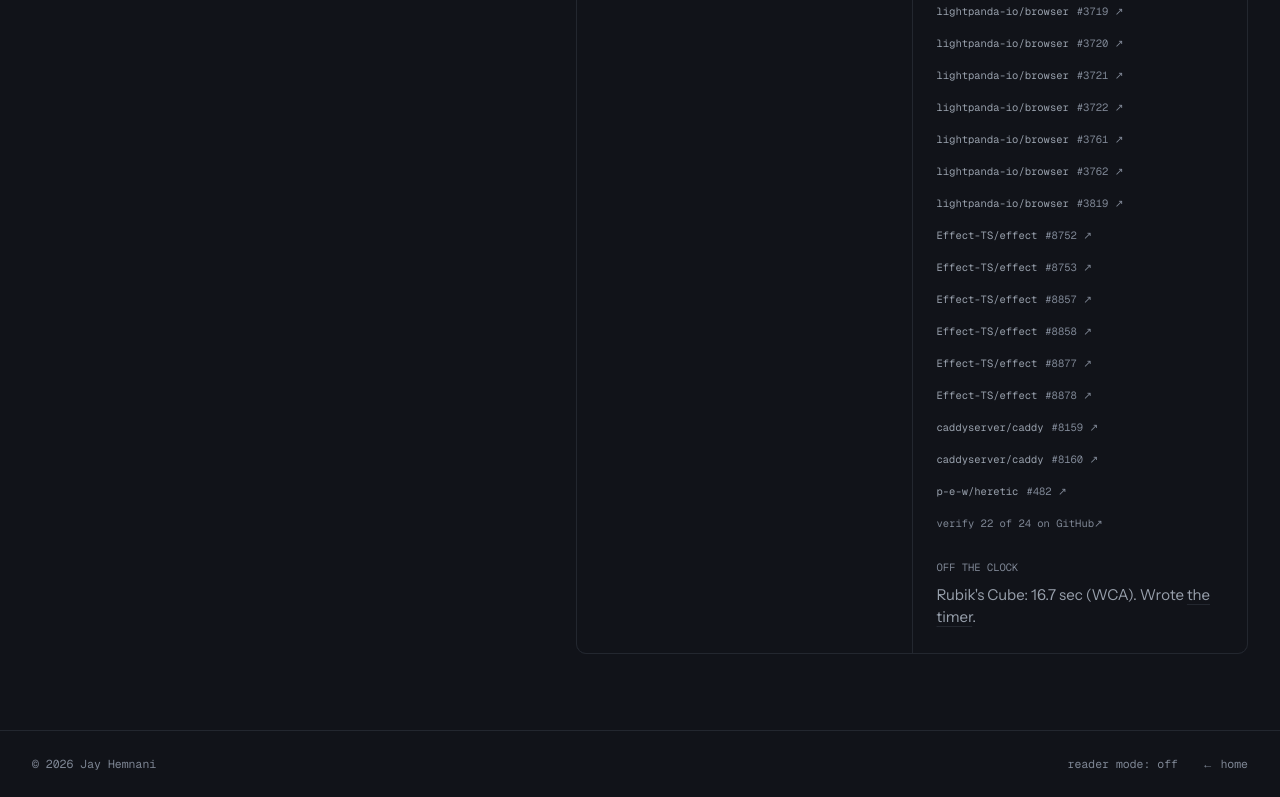
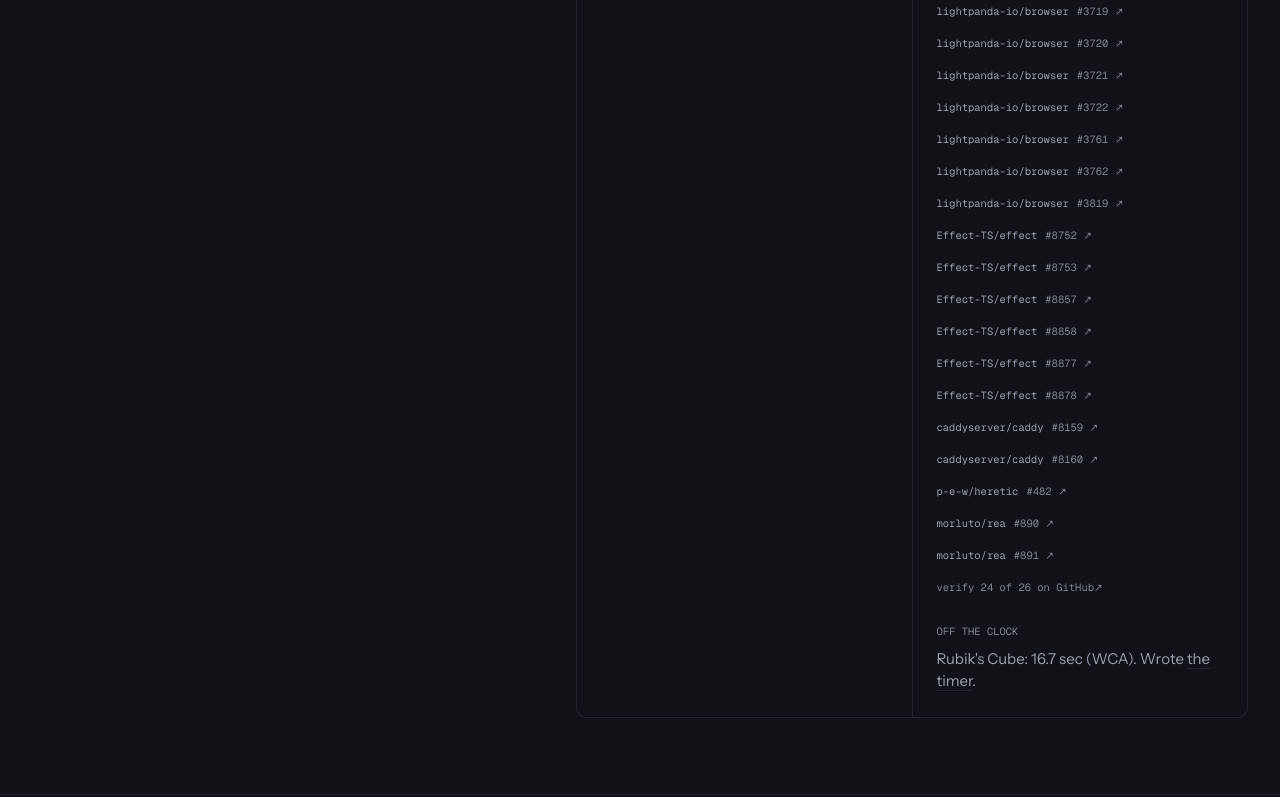
Before and after one commit to jayhemnani9910/personal-website, a Next.js app: page /resume in a window 1280 px wide. Shown: the part 2951-3748 px from the top of the page. Built offline with nearby package versions, Linux system fonts and the light colour scheme.

Commit message:
Add two more merged pull requests: rea #890 and #891

```diff
--- a/src/data/home.ts
+++ b/src/data/home.ts
@@ -262,6 +262,8 @@
   { repo: "caddyserver/caddy", number: "#8159", href: "https://github.com/caddyserver/caddy/pull/8159" },
   { repo: "caddyserver/caddy", number: "#8160", href: "https://github.com/caddyserver/caddy/pull/8160" },
   { repo: "p-e-w/heretic", number: "#482", href: "https://github.com/p-e-w/heretic/pull/482" },
+  { repo: "morluto/rea", number: "#890", href: "https://github.com/morluto/rea/pull/890" },
+  { repo: "morluto/rea", number: "#891", href: "https://github.com/morluto/rea/pull/891" },
 ];
 
 /**
```
Also changed, not shown: 1 other file (tests, documents, lock files or other folders).
